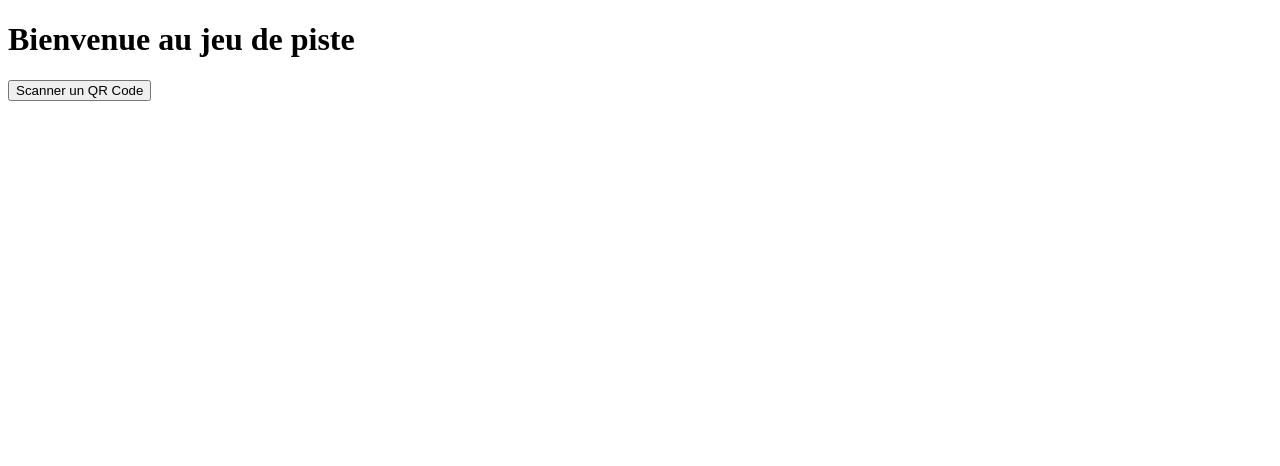
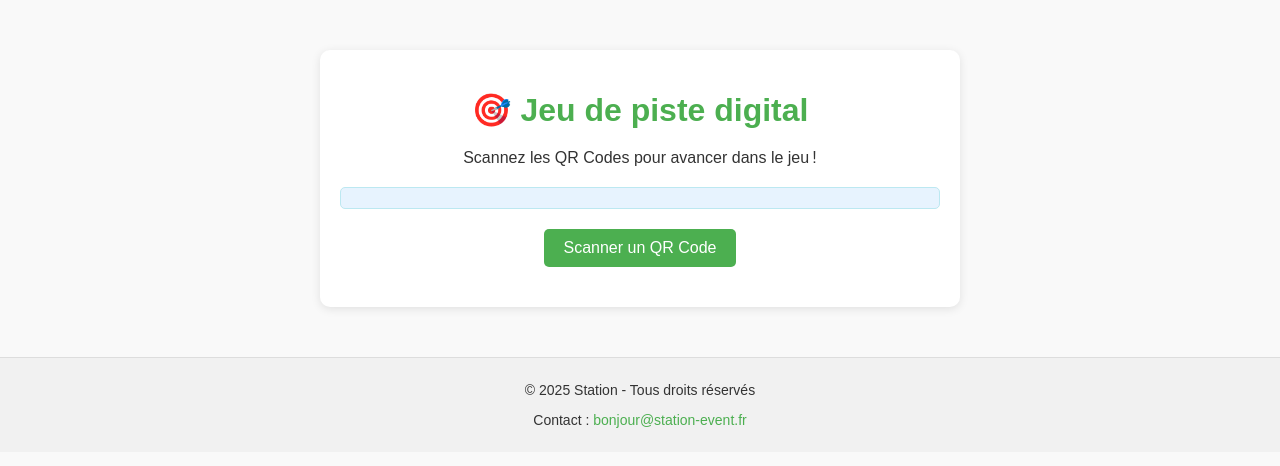
Before and after one commit to stationevent/chasse-au-qr-code, a website: page index.html in a window 1280 px wide. Drawn offline with Linux system fonts and the light colour scheme.

Commit message:
Ajout de la mécanique des QR Codes et du footer

```diff
--- a/app.js
+++ b/app.js
@@ -1,14 +1,31 @@
-document.getElementById('scan').addEventListener('click', async () => {
+// Récupérer les éléments du DOM
+const scanButton = document.getElementById('scan');
+const messageDiv = document.getElementById('message');
+const progressDiv = document.getElementById('progress');
+
+// Fonction pour gérer les scans de QR Codes
+scanButton.addEventListener('click', async () => {
+    // Simule l'entrée d'un QR Code (remplace avec un vrai scanner si nécessaire)
     const qrId = prompt("Entrez l'identifiant du QR Code scanné :");
     if (!qrId) return;
 
-    const response = await fetch(`/validate-qr?qrId=${qrId}`);
-    const data = await response.json();
+    try {
+        // Appel au serveur pour valider le QR Code
+        const response = await fetch(`/validate-qr?qrId=${qrId}`);
+        const data = await response.json();
 
-    const messageDiv = document.getElementById('message');
-    if (data.success) {
-        messageDiv.innerText = data.message;
-    } else {
-        messageDiv.innerText = "QR Code invalide. Réessayez.";
+        // Met à jour l'interface utilisateur en fonction de la réponse
+        if (data.success) {
+            messageDiv.innerHTML = `<strong>🎉 ${data.message}</strong>`;
+            progressDiv.innerText = `Progression : ${data.progress}`;
+            if (data.completed) {
+                messageDiv.innerHTML += `<p>🎊 Félicitations, vous avez terminé !</p>`;
+            }
+        } else {
+            messageDiv.innerHTML = `<strong>❌ ${data.message}</strong>`;
+        }
+    } catch (error) {
+        console.error("Erreur lors de la validation :", error);
+        messageDiv.innerHTML = `<strong>❌ Une erreur s'est produite. Réessayez.</strong>`;
     }
 });
--- a/index.html
+++ b/index.html
@@ -4,11 +4,24 @@
     <meta charset="UTF-8">
     <meta name="viewport" content="width=device-width, initial-scale=1.0">
     <title>Jeu de piste</title>
+    <link rel="stylesheet" href="style.css">
 </head>
 <body>
-    <h1>Bienvenue au jeu de piste</h1>
-    <div id="message"></div>
-    <button id="scan">Scanner un QR Code</button>
+    <div class="container">
+        <h1>🎯 Jeu de piste digital</h1>
+        <p>Scannez les QR Codes pour avancer dans le jeu !</p>
+
+        <div id="message" class="message"></div>
+        <button id="scan" class="btn">Scanner un QR Code</button>
+
+        <div id="progress" class="progress"></div>
+    </div>
+
+    <!-- Footer ajouté ici -->
+    <footer class="footer">
+        <p>© 2025 Station - Tous droits réservés</p>
+        <p>Contact : <a href="mailto:bonjour@station-event.fr">bonjour@station-event.fr</a></p>
+    </footer>
 
     <script src="app.js"></script>
 </body>
--- /dev/null
+++ b/style.css
@@ -0,0 +1,70 @@
+body {
+    font-family: Arial, sans-serif;
+    background-color: #f9f9f9;
+    color: #333;
+    text-align: center;
+    margin: 0;
+    padding: 0;
+}
+
+.container {
+    max-width: 600px;
+    margin: 50px auto;
+    padding: 20px;
+    background: #fff;
+    box-shadow: 0 2px 10px rgba(0, 0, 0, 0.1);
+    border-radius: 10px;
+}
+
+h1 {
+    color: #4CAF50;
+    margin-bottom: 20px;
+}
+
+.message {
+    margin: 20px 0;
+    padding: 10px;
+    background-color: #e7f3fe;
+    color: #31708f;
+    border: 1px solid #bce8f1;
+    border-radius: 5px;
+}
+
+.btn {
+    background-color: #4CAF50;
+    color: white;
+    padding: 10px 20px;
+    border: none;
+    border-radius: 5px;
+    cursor: pointer;
+    font-size: 16px;
+}
+
+.btn:hover {
+    background-color: #45a049;
+}
+
+.progress {
+    margin-top: 20px;
+    font-size: 14px;
+    color: #555;
+}
+
+.footer {
+    margin-top: 20px;
+    padding: 10px 0;
+    background-color: #f1f1f1;
+    color: #333;
+    text-align: center;
+    font-size: 14px;
+    border-top: 1px solid #ddd;
+}
+
+.footer a {
+    color: #4CAF50;
+    text-decoration: none;
+}
+
+.footer a:hover {
+    text-decoration: underline;
+}
```
Also changed, not shown: server.js (+31 -9 lines).
